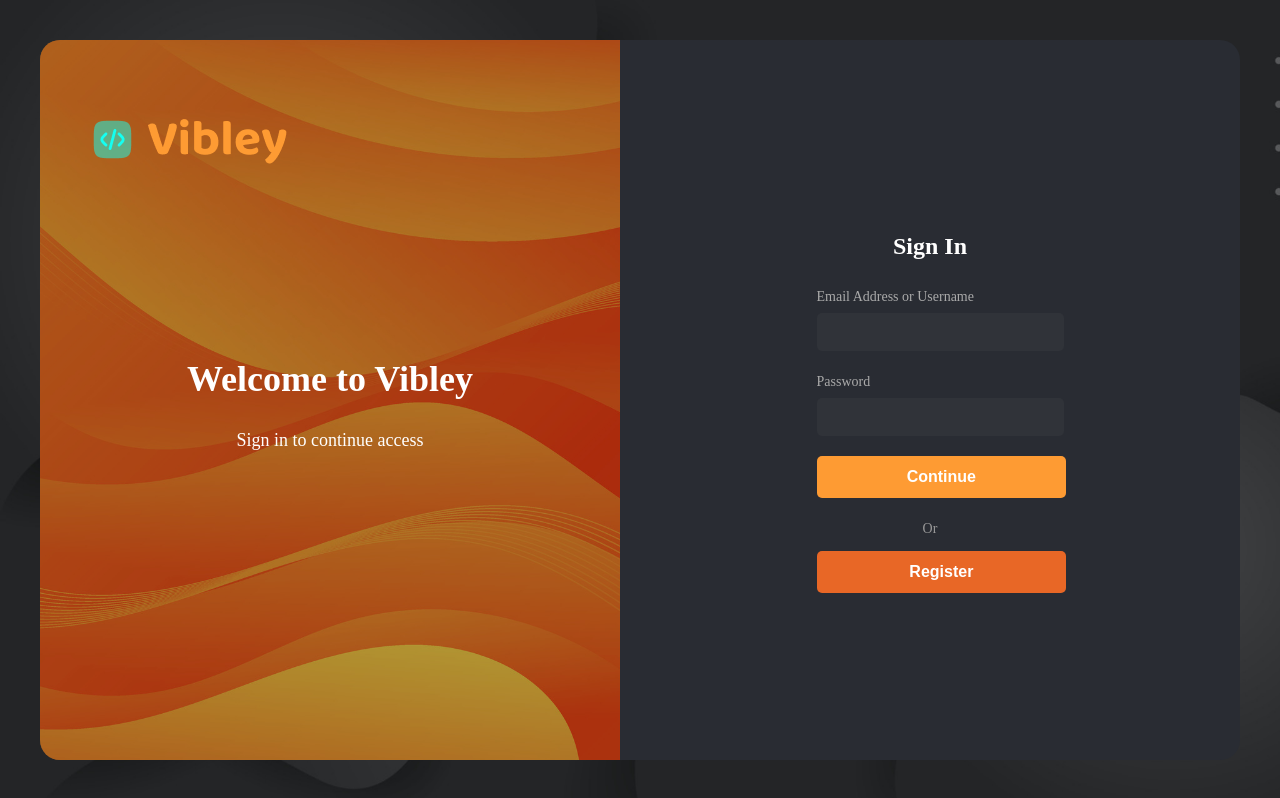
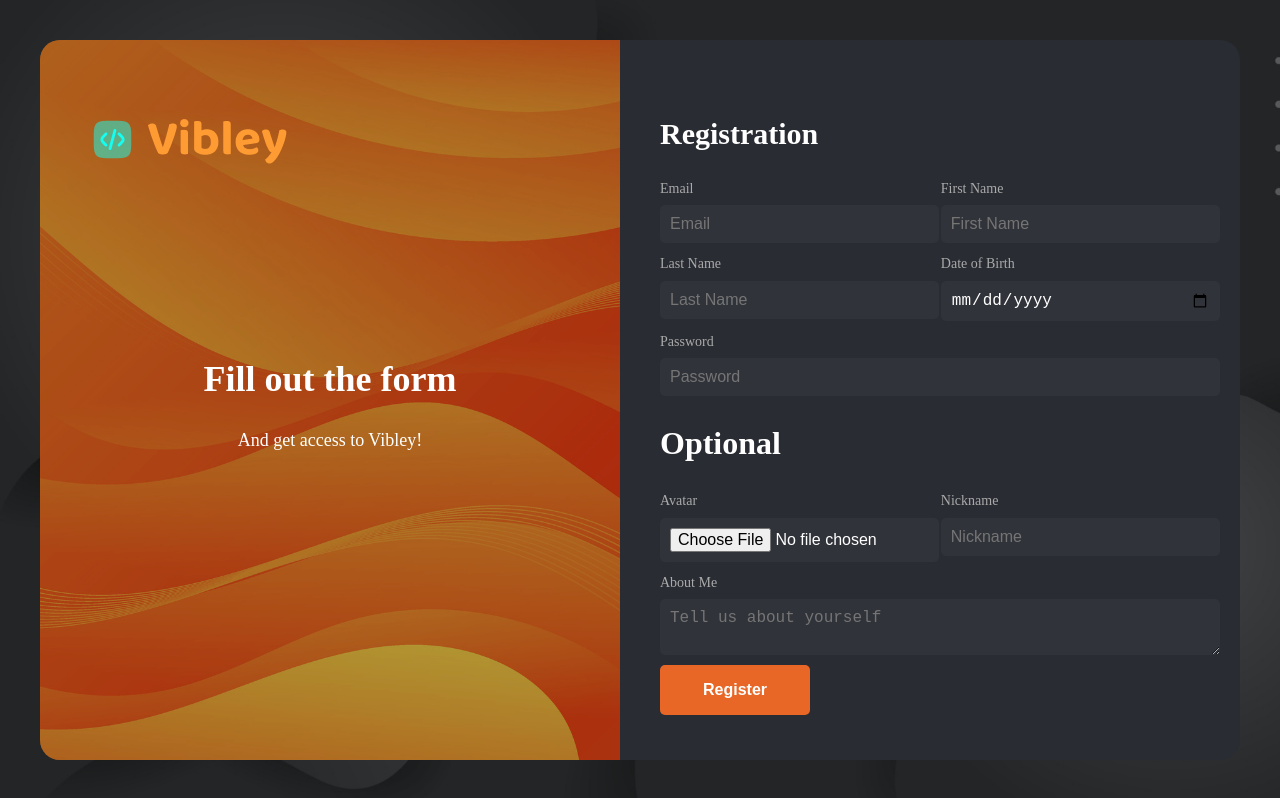
Before and after one commit to ElmikKA/social-network, a React (Vite) app in the folder social-network-frontend/: page /register in a window 1280 px wide. Built offline with nearby package versions, Linux system fonts and the light colour scheme; a web font is replaced by a local one.

Commit message:
Register page

```diff
--- a/social-network-frontend/src/Root.jsx
+++ b/social-network-frontend/src/Root.jsx
@@ -1,12 +1,10 @@
 import React from 'react'
 import { Outlet } from 'react-router-dom'
+import { BrowserRouter as Router, Route, Routes } from 'react-router-dom'
+import Login from './pages/Login/Login'
+import Register from './pages/Register/Register'
 
 const Root = () => {
-    return (
-        <main>root structure
-
-        </main>
-    )
 }
 
 export default Root
--- a/social-network-frontend/src/main.jsx
+++ b/social-network-frontend/src/main.jsx
@@ -1,5 +1,6 @@
 import { StrictMode } from 'react'
 import { createRoot } from 'react-dom/client'
+import { BrowserRouter as Router, Route, Routes } from 'react-router-dom'
 import Root from './Root'
 
 import './index.css'
@@ -17,7 +18,7 @@
 
     {/* <Register /> */}
     {/* <hr /> */}
-    <Login />
+    {/* <Root></Root> */}
     {/* <hr /> */}
     {/* <Profile /> */}
     {/* <hr /> */}
@@ -29,6 +30,13 @@
     {/* <Follow /> */}
     {/* <Groups /> */}
 
+    <Router>
+      <Routes>
+          <Route path='/' element={<Login />} />
+          <Route path='/register' element={<Register />} />
+      </Routes>
+    </Router>
 
-  </StrictMode>,
+
+  </StrictMode>
 )
--- a/social-network-frontend/src/pages/Login/Login.jsx
+++ b/social-network-frontend/src/pages/Login/Login.jsx
@@ -1,16 +1,23 @@
 import React from 'react';
 import { useLogin } from '../../services/api';
+import { useNavigate } from 'react-router-dom';
+import logo from '../../assets/vibley-logo.png';
 import './Login.css';
-import logo from '../../assets/vibley-logo.png';
 
 function Login() {
     const { loginData, handleChange, handleSubmit } = useLogin()
+
+    const navigate = useNavigate();
+
+    const handleRegisterClick = () => {
+        navigate('/register');
+    };
 
     return (
         <div className='singin-section'>
             <div className='signin-container'>
                 <div className='left-panel'>
-                    <img src={logo} alt="Vibley Logo" className="logo" />
+                    <img src={logo} alt="vibley logo" className="logo" />
                     <div className='welcome-message'>
                         <h1>Welcome to Vibley</h1>
                         <p>Sign in to continue access</p>
@@ -42,7 +49,11 @@
                         </div>
                         <button type="submit" className="btn continue-btn">Continue</button>
                         <div className="or-separator">Or</div>
-                        <button type="button" className="btn register-btn">Register</button>
+                        <button
+                            type="button"
+                            className="btn register-btn"
+                            onClick={handleRegisterClick}
+                        > Register</button>
                     </form>
                 </div>
             </div>
--- /dev/null
+++ b/social-network-frontend/src/pages/Register/Register.css
@@ -0,0 +1,150 @@
+.register-section {
+    display: flex;
+    justify-content: center;
+    align-items: center;
+    height: 100vh;
+    background-image: url('../../assets/signin-page-background.jpg');
+    background-repeat: no-repeat;
+    background-size: cover;
+}
+
+.register-container {
+    display: flex;
+    flex-direction: row;
+    height: 90vh;
+    width: 150vh;
+}
+
+.register-left-panel {
+    flex: 1;
+    background: linear-gradient(135deg, #FE9B33, #E86726, #B14B34);
+    background-size: cover;
+    background-position: center;
+    display: flex;
+    align-items: center;
+    justify-content: center;
+    padding: 20px;
+    color: white;
+    text-align: center;
+    border-radius: 20px 0px 0px 20px;
+    position: relative;
+    background-image: url('../../assets/left-panel-background.jpg');
+}
+
+.register-left-panel::before {
+    content: '';
+    position: absolute;
+    top: 0;
+    left: 0;
+    right: 0;
+    bottom: 0;
+    background-color: rgba(0, 0, 0, 0.3);
+    border-radius: 20px 0px 0px 20px;
+    z-index: 1;
+}
+
+.register-left-panel .logo {
+    position: absolute;
+    top: 60px;
+    left: 50px;
+    z-index: 2;
+}
+
+.register-left-panel .welcome-message {
+    position: relative;
+    z-index: 2;
+}
+
+.register-left-panel .welcome-message h1 {
+    font-size: 36px;
+    margin-bottom: 10px;
+}
+
+.register-left-panel .welcome-message p {
+    font-size: 18px;
+    font-weight: 300;
+}
+
+.register-right-panel {
+    flex: 1;
+    background-color: #292C33;
+    display: flex;
+    flex-direction: column;
+    justify-content: center;
+    align-items: center;
+    padding: 40px;
+    color: white;
+    border-radius: 0px 20px 20px 0px;
+}
+
+.registration-form {
+    width: 100%;
+}
+
+.registration-header {
+    display: flex;
+    justify-content: space-between;
+    align-items: center;
+    width: 100%;
+}
+
+.register-right-panel h2 {
+    font-size: 30px;
+    margin-bottom: 20px;
+}
+
+.register-form-group {
+    display: flex;
+    justify-content: space-between;
+    width: 100%;
+    margin-bottom: 10px;
+}
+
+.register-form-field {
+    display: flex;
+    flex-direction: column;
+    width: 48%;
+}
+
+.register-form-group .register-form-field label {
+    display: block;
+    font-size: 14px;
+    margin-bottom: 5px;
+    color: #aaa;
+}
+
+.register-form-group .register-form-field input, textarea {
+    width: 100%;
+    padding: 10px;
+    font-size: 16px;
+    border: none;
+    border-radius: 5px;
+    background-color: #303339;
+    color: white;
+    outline: none;
+}
+
+.register-btn {
+    width: 150px;
+    height: 50px;
+    min-width: 100px;
+    padding: 12px;
+    font-size: 16px;
+    border: none;
+    border-radius: 5px;
+    cursor: pointer;
+    font-weight: 600;
+}
+
+.continue-btn {
+    background-color: #E86726;
+    color: white;
+    margin-bottom: 10px;
+    transition: background-color 0.5s;
+}
+
+.continue-btn:hover {
+    background-color: #FE9B33;
+    color: white;
+    margin-bottom: 10px;
+}
--- a/social-network-frontend/src/pages/Register/Register.jsx
+++ b/social-network-frontend/src/pages/Register/Register.jsx
@@ -1,41 +1,98 @@
 import React from 'react'
 import { useRegister } from '../../services/api'
+import { useNavigate } from 'react-router-dom';
+import logo from '../../assets/vibley-logo.png';
+import './Register.css';
 
 const Register = () => {
     const { registerData, handleChange, handleFileChange, handleSubmit } = useRegister()
 
+    const navigate = useNavigate();
+
+    const handleFormSubmit = (event) => {
+        event.preventDefault();
+        const sucess = handleSubmit(event);
+
+        console.log(sucess)
+
+        if(sucess.response === 'success') {
+            navigate('/')
+        }
+    }
     return (
-        <form onSubmit={handleSubmit} method='POST' style={{ display: 'flex', flexDirection: 'column', maxWidth: '400px', margin: '0 auto' }}>
-            <label htmlFor="name">Name</label>
-            <input type="text" id="name" placeholder="Name" required value={registerData.name} onChange={handleChange} />
-
+        <div className='register-section'>
+            <div className='register-container'>
+                <div className='register-left-panel'>
+                    <img src={logo} alt="vibley logo" className="logo" />
+                    <div className='welcome-message'>
+                        <h1>Fill out the form</h1>
+                        <p>And get access to Vibley!</p>
+                    </div>
+                </div>
+                <div className='register-right-panel'>
+                    <div className='registration-header'>
+                        <h2>Registration</h2>
+                    </div>
+                    <form onSubmit={handleFormSubmit} method='POST' className='registration-form'>
+                        <div className='register-form-group'>
+                            <div className='register-form-field'>
                                 <label htmlFor="email">Email</label>
                                 <input type="email" id="email" placeholder="Email" required value={registerData.email} onChange={handleChange} />
+                            </div>
+                            <div className='register-form-field'>
+                                <label htmlFor="firstName">First Name</label>
+                                <input type="text" id="firstName" placeholder="First Name" required value={registerData.firstName} onChange={handleChange} />
+                            </div>
+                        </div>
 
+                        <div className='register-form-group'>
+                            <div className='register-form-field'>
+                                <label htmlFor="lastName">Last Name</label>
+                                <input type="text" id="lastName" placeholder="Last Name" required value={registerData.lastName} onChange={handleChange} />
+                            </div>
+                            <div className='register-form-field'>
+                                <label htmlFor="dateOfBirth">Date of Birth</label>
+                                <input type="date" id="dateOfBirth" required value={registerData.dateOfBirth} onChange={handleChange} />
+                            </div>
+                        </div>
+
+                        <div className='register-form-group'>
+                            <div className='register-form-field' style={{width: '100%'}}>
                                 <label htmlFor="password">Password</label>
                                 <input type="password" id="password" placeholder="Password" required value={registerData.password} onChange={handleChange} />
+                            </div>
+                        </div>
 
-            <label htmlFor="firstName">First Name</label>
-            <input type="text" id="firstName" placeholder="First Name" required value={registerData.firstName} onChange={handleChange} />
+                        <div className='optional-header'>
+                            <h1>Optional</h1>
+                        </div>
 
-            <label htmlFor="lastName">Last Name</label>
-            <input type="text" id="lastName" placeholder="Last Name" required value={registerData.lastName} onChange={handleChange} />
-
-            <label htmlFor="dateOfBirth">Date of Birth</label>
-            <input type="date" id="dateOfBirth" required value={registerData.dateOfBirth} onChange={handleChange} />
-
+                        <div className='register-form-group'>
+                            <div className='register-form-field'>
                                 <label htmlFor="avatar">Avatar</label>
                                 <input type="file" id="avatar" accept="image/*" onChange={handleFileChange} />
-
+                            </div>
+                            <div className='register-form-field'>
                                 <label htmlFor="nickname">Nickname</label>
                                 <input type="text" id="nickname" placeholder="Nickname" value={registerData.nickname} onChange={handleChange} />
+                            </div>
+                        </div>
 
+                        <div className='register-form-group'>
+                            <div className='register-form-field' style={{width: '100%'}}>
                                 <label htmlFor="aboutMe">About Me</label>
                                 <textarea id="aboutMe" placeholder="Tell us about yourself" value={registerData.aboutMe} onChange={handleChange} />
+                            </div>
+                        </div>
 
-            <button type="submit">Register</button>
+                        <button type="submit" className="btn register-btn">
+                            Register
+                        </button>
                     </form>
-    );
+                </div>
+            </div>
+        </div>
+    )
 }
 
 export default Register
--- a/social-network-frontend/src/services/api.jsx
+++ b/social-network-frontend/src/services/api.jsx
@@ -97,7 +97,10 @@
                 mode: 'cors'
             })
                 .then(Response => Response.json())
-                .then(data => console.log(data))
+                .then(data =>  {
+                    console.log(data)
+                    return data
+        })
         } catch (err) {
             console.log(err)
         }
```
Also changed, not shown: 1 other file (tests, documents, lock files or other folders). Lines whose indentation alone changed are shown as unchanged.
